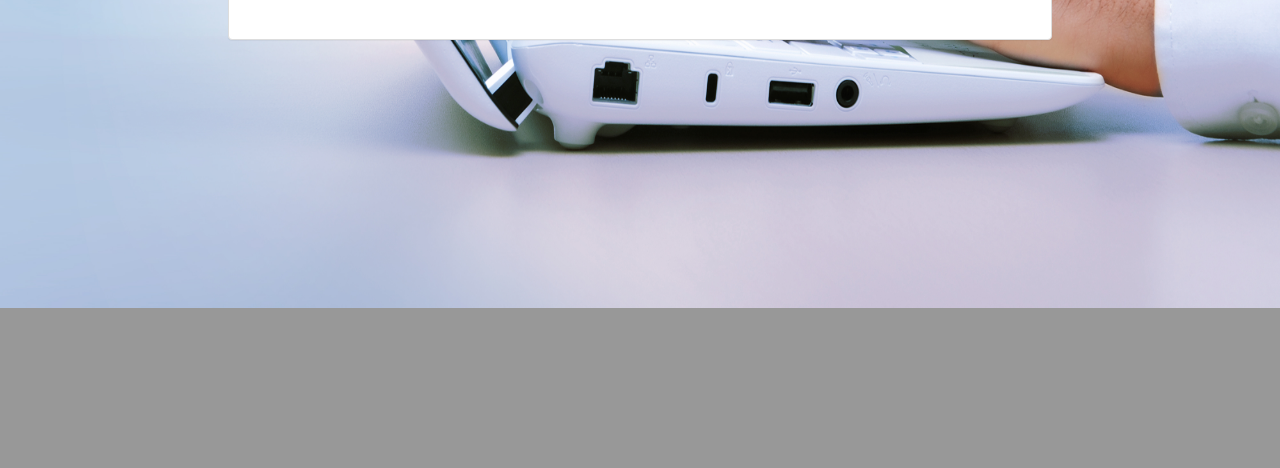
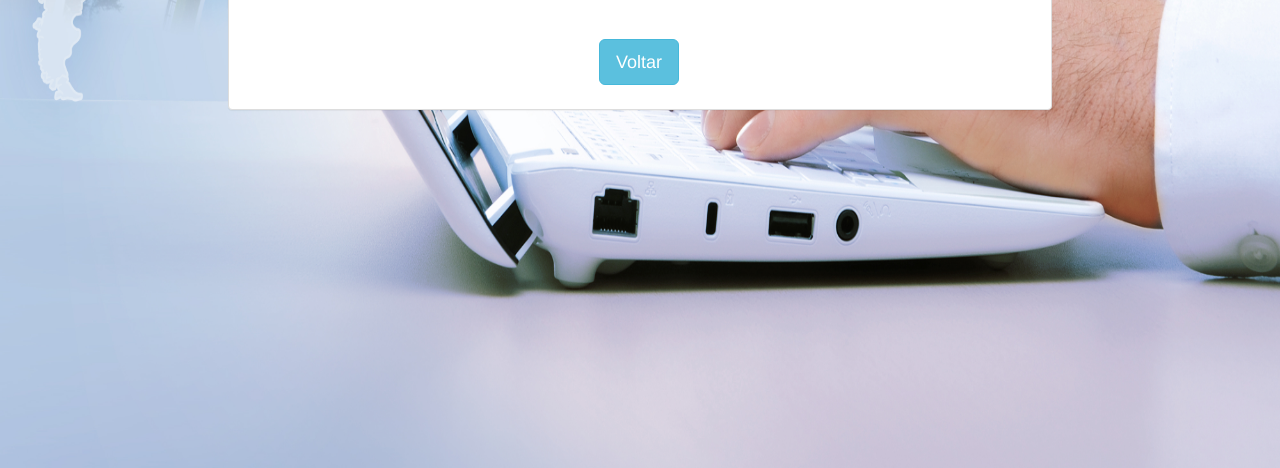
Before and after one commit to iurebrandao/reclame, a Django app: page /estatisticas/ in a window 1280 px wide. Shown: the part 914-1382 px from the top of the page. Before the commit the page ends 1222 px from the top, so only its background shows below. Run offline with Django 3.2, Linux system fonts and the light colour scheme; a user stored in the database is signed in; data comes from the database, SQL or seed files in the repository; parts of the project's set-up code (start-up, migrations or seed data) failed here and were passed over; some libraries are stand-ins or nearby versions.

Commit message:
Botão voltar na página de estatísticas

```diff
--- a/static/css/main.css
+++ b/static/css/main.css
@@ -1,7 +1,7 @@
 .fundo{
     background-image: url("../imagens/fundo.jpg");
     background-size: 100% 100%;
-    min-height: 150vh;
+    min-height: 170vh;
     margin-top: -50px;
     padding-top: 10%;
 }
@@ -57,6 +57,10 @@
     margin-left: 41%;
     margin-top: 3%;
 }
+#botao-voltar{
+    margin-left: 45%;
+    margin-bottom: 3%;
+}
 #hint_id_tema{
     color: #ffffff;
 }
--- a/templates/reclamacao/estatisticas.html
+++ b/templates/reclamacao/estatisticas.html
@@ -27,6 +27,8 @@
                 <div class="panel-body">
                     <div id="map"></div>
                 </div>
+                <a class="btn btn-info btn-lg" href="{% url 'inicio' %}" type="button" id="botao-voltar">Voltar</a>
+
             </div>
         </div>
 
```
